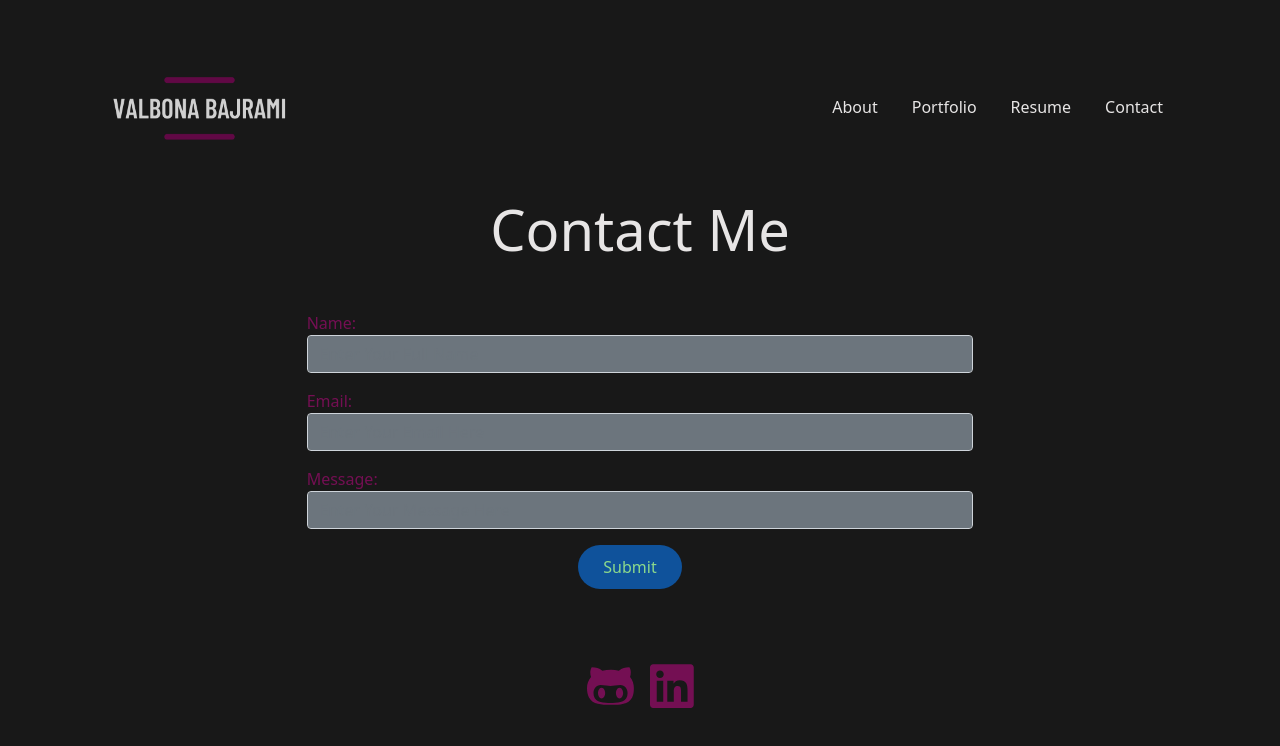
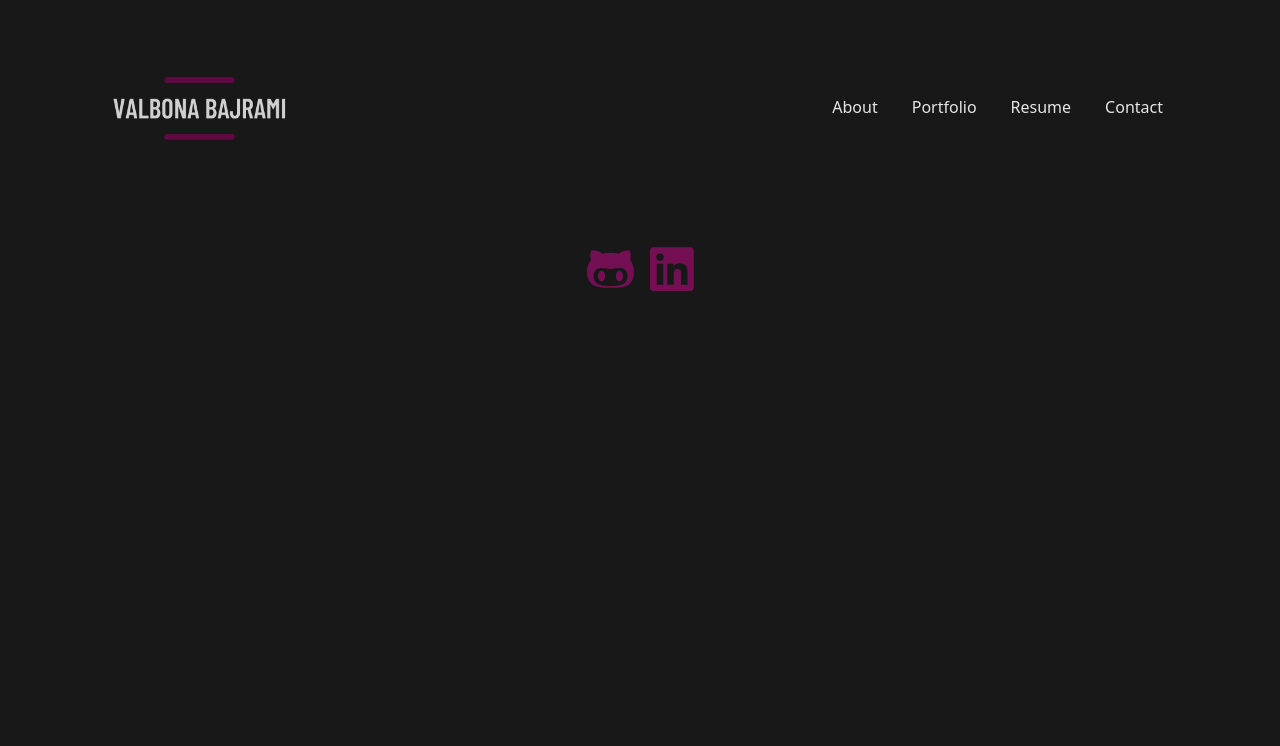
Before and after one commit to valbona1992/React-Portfolio, a React (Create React App) app in the folder react-portfolio/: page /React-Portfolio/contact in a window 1280 px wide. Shown: the top 746 px of the page. Built offline with nearby package versions, Linux system fonts and the light colour scheme.

Commit message:
errors on appjs

```diff
--- a/react-portfolio/src/App.js
+++ b/react-portfolio/src/App.js
@@ -19,10 +19,10 @@
         <Route exact path={["/React-Portfolio/about", "/React-Portfolio/"]}>
           <About />
         </Route>
-       <Route exact path="/React-Portfolio/portfolio">
+       <Route exact path="/portfolio">
           <Portfolio />
         </Route>
-        <Route exact path="/React-Portfolio/contact">
+        <Route exact path="/contact">
           <Contact />
         </Route>
          <Route exact path="/React-Portfolio/Resume">
```
